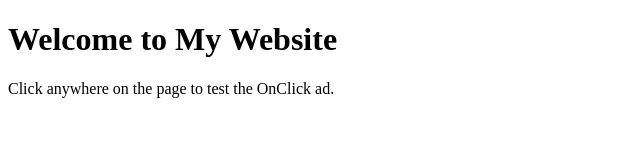
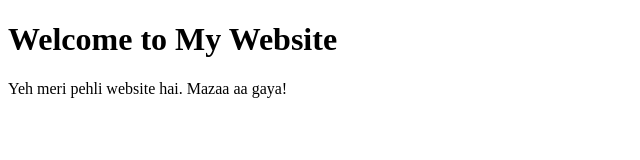
Before and after one commit to Hamza2168/hamza2168.github.io, a plain HTML site: page index.html in a window 1280 px wide. Shown: the full height of the page, 0-640 px from the left. Drawn offline with Linux system fonts and the light colour scheme.

Commit message:
Add files via upload

```diff
--- a/index.html
+++ b/index.html
@@ -1,26 +1,21 @@
 <!DOCTYPE html>
 <html lang="en">
 <head>
-  <meta charset="UTF-8">
-  <title>My OnClick Ads Test Page</title>
+  <meta charset="UTF-8" />
+  <meta name="viewport" content="width=device-width, initial-scale=1.0"/>
+  <title>Meri Pehli Website</title>
 </head>
 <body>
   <h1>Welcome to My Website</h1>
-  <p>Click anywhere on the page to test the OnClick ad.</p>
+  <p>Yeh meri pehli website hai. Mazaa aa gaya!</p>
 
-  <!-- OnClickAds Anti-Adblock Code -->
+  <!-- Propeller Ads Popunder Script -->
   <script>
-    (function(s, u, z, p) {
+    (function(s,u,z,p){
       s.src = u;
       s.setAttribute('data-zone', z);
       p.appendChild(s);
-    })(
-      document.createElement('script'),
-      'https://al5sm.com/tag.min.js',
-      9471269,
-      document.body || document.documentElement
-    );
+    })(document.createElement('script'), 'https://al5sm.com/tag.min.js', 9471269, document.body || document.documentElement);
   </script>
-
 </body>
 </html>
```
